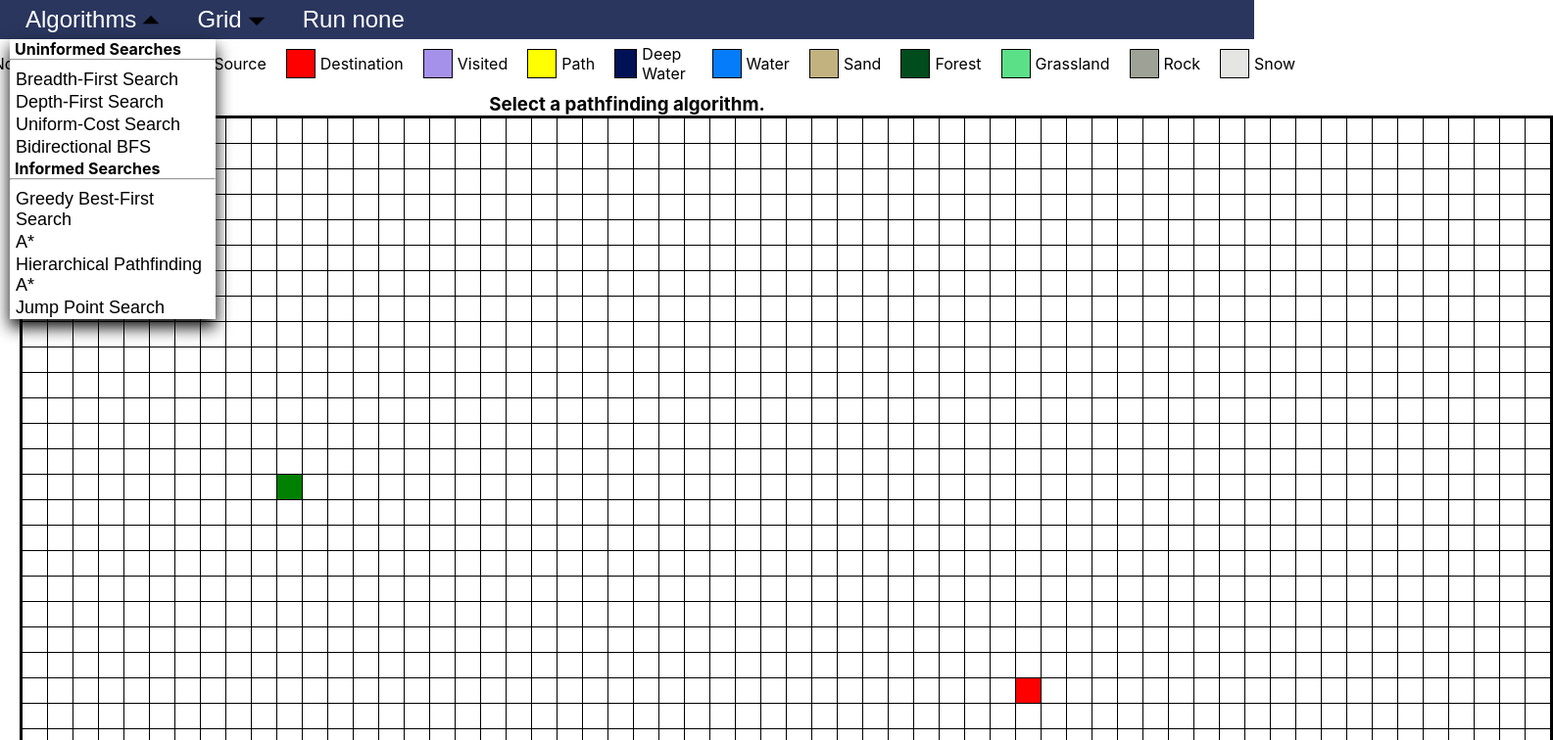
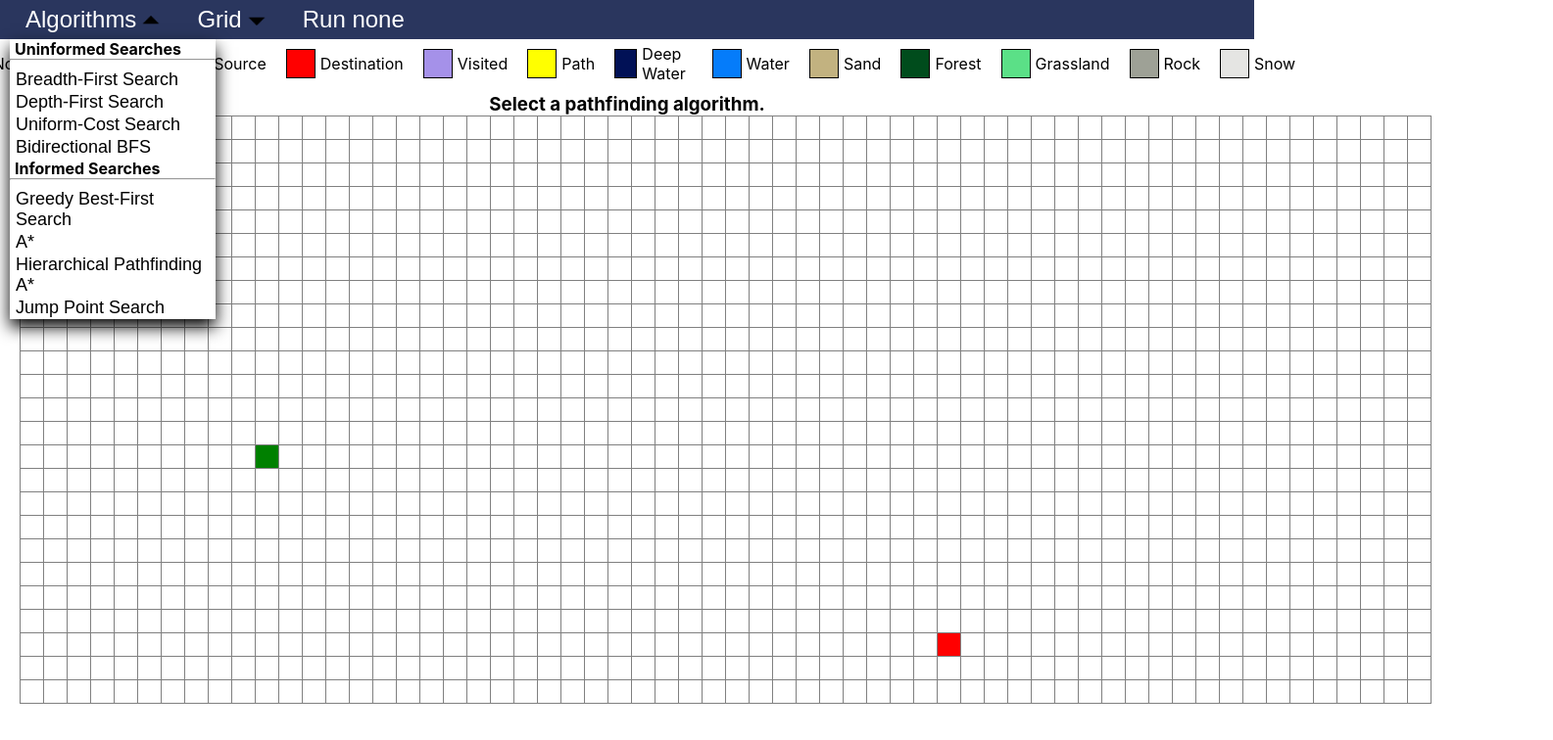
Before and after one commit to mrn73/graph-visualizer, a React (Create React App) app: page / in a window 1280 px wide. Shown: the top 756 px of the page at 98% size, 1585 px wide, since content can reach past the window. Built offline with nearby package versions, Linux system fonts and the light colour scheme.

Commit message:
Reworking grid from table to css grid.

```diff
--- a/src/components/grid.css
+++ b/src/components/grid.css
@@ -1,10 +1,10 @@
 .cell {
 	width: 25px;
 	height: 25px;
-	border: transparent;
-	display: block;
 	position: relative;
-	border: transparent;
+	border: 1px solid gray;
+	margin-right: -1px;
+	margin-bottom: -1px;
 }
 
 .cell:hover {
@@ -85,20 +85,23 @@
 	background-color: #e5e5e3;
 }
 
-.gridGraph {
-	border-collapse: collapse;
-	border: 3px solid black;
-	margin: 0 auto;
+
+.gridContainer {
+	display: inline-grid;
+	grid-template-columns: repeat(60, 1fr);
+	background-color: gray;
 }
 
-.gridGraphCell {
-	border: solid black;
-	border-width: .5px;
-	padding: 0px;
+@keyframes driftBottom {
+	to {
+		margin-bottom: 10px;
+  	}
 }
 
-.gridGraphCell:has(.type2) {
-	border-color: #363636;
+@keyframes driftRight {
+	to {
+		margin-right: 10px;
+	}
 }
 
 @keyframes grow {
--- a/src/components/grid.js
+++ b/src/components/grid.js
@@ -2,6 +2,7 @@ import React, { useState, useEffect, useReducer } from 'react';
 import { NodeType } from '../node.js';
 import './grid.css';
 
+/*
 function Grid(props) {
 	const [mouseState, setMouseState] = useState({isHeld: false});
 
@@ -44,6 +45,45 @@ function Grid(props) {
 		</table>
 	);
 }
+*/
+
+function Grid(props) {
+	const [mouseState, setMouseState] = useState({isHeld: false});
+
+	const updateCell = (i, j, e) => {
+		props.updateGridCell(i, j, e, mouseState);
+	}
+
+	const handleMouseDown = (e) => {
+		setMouseState({isHeld: true, button: e.button});
+	}
+
+	const handleMouseUp = () => {
+		setMouseState({isHeld: false});
+	}
+
+	return (
+		<div className={"gridContainer"}>
+			{props.grid.map((row, i) =>
+				row.map((_, j) => {
+					let type;
+					if (props.start && i == props.start.i && j == props.start.j) {
+						type = NodeType.SRC;
+					} else if (props.end && i == props.end.i && j == props.end.j) {
+						type = NodeType.DST;
+					} else {
+						type = props.grid[i][j];
+					}
+					return (
+						<Cell key={i * 60 + j} value={{row: i, col: j, type}}
+						handleAction={updateCell}/>
+					);
+				})
+			)}
+		</div>
+	);
+}
+
 
 function Cell(props) {
 	const handleMouseEvent = (e) => {
```
